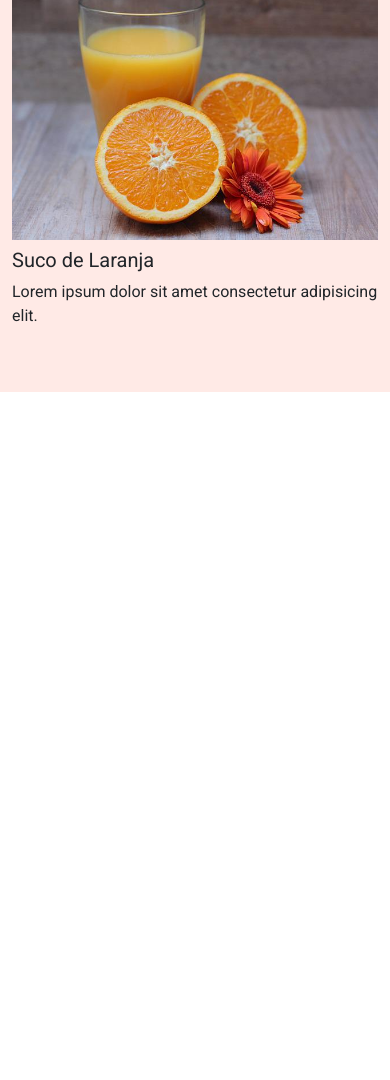
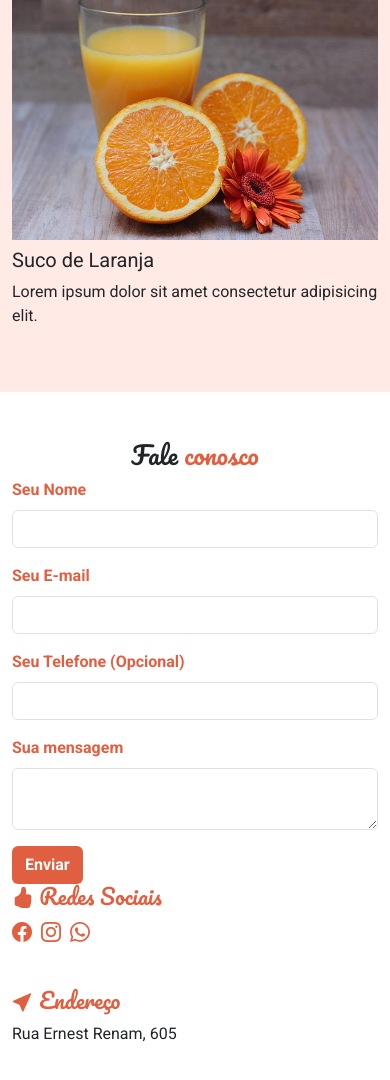
Before and after one commit to artnomic/Landpage_Validae, a plain HTML site: page index.html in a window 390 px wide. Shown: the part 5255-6335 px from the top of the page. Before the commit the page ends 5695 px from the top, so only its background shows below. Drawn offline with nearby package versions, Linux system fonts and the light colour scheme.

Commit message:
feat: create contact menu

```diff
--- a/index.html
+++ b/index.html
@@ -42,7 +42,7 @@
                         </a>
                     </li>
                     <li class="nav-item fw-bold">
-                        <a href="#contato" class="nav-link">
+                        <a href="#fale-conosco" class="nav-link">
                             <i class="bi bi-chat-left-text me-1"></i>
                             Fale conosco
                         </a>
@@ -151,11 +151,17 @@
                     <div class="row">
                         <aside class="col-md-2">
                             <nav class="nav nav-pills flex-column nav-cardapio">
-                                <button data-bs-toggle="tab" data-bs-target="#bebidas-nao-alcoolicas" type="button" class="nav-link text-colored fw-bold text-start active">Bebidas não alcoólicas</button>
-                                <button data-bs-toggle="tab" data-bs-target="#bebidas-alcoolicas" type="button" class="nav-link text-colored fw-bold text-start">Bebidas alcoólicas</button>
-                                <button data-bs-toggle="tab" data-bs-target="#entradas" type="button" class="nav-link text-colored fw-bold text-start">Entradas</button>
-                                <button data-bs-toggle="tab" data-bs-target="#pratos-principais" type="button" class="nav-link text-colored fw-bold text-start">Pratos principais</button>
-                                <button data-bs-toggle="tab" data-bs-target="#sobremesas" type="button" class="nav-link text-colored fw-bold text-start">Sobremesas</button>
+                                <button data-bs-toggle="tab" data-bs-target="#bebidas-nao-alcoolicas" type="button"
+                                    class="nav-link text-colored fw-bold text-start active">Bebidas não
+                                    alcoólicas</button>
+                                <button data-bs-toggle="tab" data-bs-target="#bebidas-alcoolicas" type="button"
+                                    class="nav-link text-colored fw-bold text-start">Bebidas alcoólicas</button>
+                                <button data-bs-toggle="tab" data-bs-target="#entradas" type="button"
+                                    class="nav-link text-colored fw-bold text-start">Entradas</button>
+                                <button data-bs-toggle="tab" data-bs-target="#pratos-principais" type="button"
+                                    class="nav-link text-colored fw-bold text-start">Pratos principais</button>
+                                <button data-bs-toggle="tab" data-bs-target="#sobremesas" type="button"
+                                    class="nav-link text-colored fw-bold text-start">Sobremesas</button>
                             </nav>
                         </aside>
                         <div class="col-md-10">
@@ -425,6 +431,68 @@
                     </div>
                 </div>
             </section>
+            <section id="fale-conosco" class="pt-5 pb-5">
+                <div class="container">
+                    <div class="row">
+                        <h2 class="section-title text-center">Fale <span class="text-colored">conosco</span></h2>
+                    </div>
+                    <div class="row">
+                        <div class="col-md-7">
+                            <form>
+                                <div class="mb-3">
+                                    <label for="nome" class="form-label fw-bold text-colored">Seu Nome</label>
+                                    <input type="text" id="nome" class="form-control" required>
+                                </div>
+                                <div class="mb-3">
+                                    <label for="email" class="form-label fw-bold text-colored">Seu E-mail</label>
+                                    <input type="email" id="email" class="form-control" required>
+                                </div>
+                                <div class="mb-3">
+                                    <label for="phone" class="form-label fw-bold text-colored">Seu Telefone (Opcional)</label>
+                                    <input type="tel" id="phone" class="form-control">
+                                </div>
+                                <div class="mb-3">
+                                    <label for="mensagem" class="form-label fw-bold text-colored">Sua mensagem</label>
+                                    <textarea class="form-control" id="mensagem" required></textarea>
+                                </div>
+                                <button type="submit" class="btn fw-bold">Enviar</button>
+                            </form>
+                        </div>
+                        <div class="col-md-5">
+                            <div class="row">
+                                <h3 class="section-title fs-4 text-colored">
+                                    <i class="bi bi-hand-thumbs-up-fill"></i>
+                                    Redes Sociais
+                                </h3>
+                                <ul class="social-links">
+                                    <li class="fs-5">
+                                        <a href="#">
+                                            <i class="bi bi-facebook text-colored"></i>
+                                        </a>
+                                    </li>
+                                    <li class="fs-5 ms-1 me-1">
+                                        <a href="#">
+                                            <i class="bi bi-instagram text-colored"></i>
+                                        </a>
+                                    </li>
+                                    <li class="fs-5">
+                                        <a href="#">
+                                            <i class="bi bi-whatsapp text-colored"></i>
+                                        </a>
+                                    </li>
+                                </ul>
+                            </div>
+                            <div class="row mt-4">
+                                <h3 class="section-title fs-4 text-colored">
+                                    <i class="bi bi-cursor-fill"></i>
+                                    Endereço
+                                </h3>
+                                <p>Rua Ernest Renam, 605</p>
+                            </div>
+                        </div>
+                    </div>
+                </div>
+            </section>
     </div>
     <script src="https://cdn.jsdelivr.net/npm/bootstrap@5.3.3/dist/js/bootstrap.bundle.min.js"></script>
 </body>
--- a/style/main.css
+++ b/style/main.css
@@ -34,7 +34,8 @@ body {
     color: #E15F41;
 }
 
-.nav-cardapio .nav-link.active {
+.nav-cardapio .nav-link.active,
+#fale-conosco button {
     background-color: #E15F41;
     color: #FFF;
 }
@@ -42,3 +43,12 @@ body {
 .nav-cardapio .nav-link:hover {
     color: #E15F41;
 }
+
+.social-links li {
+    list-style: none;
+    display: inline;
+}
+
+.social-links a {
+    text-decoration: none;
+}
```
Lines whose indentation alone changed are shown as unchanged.
